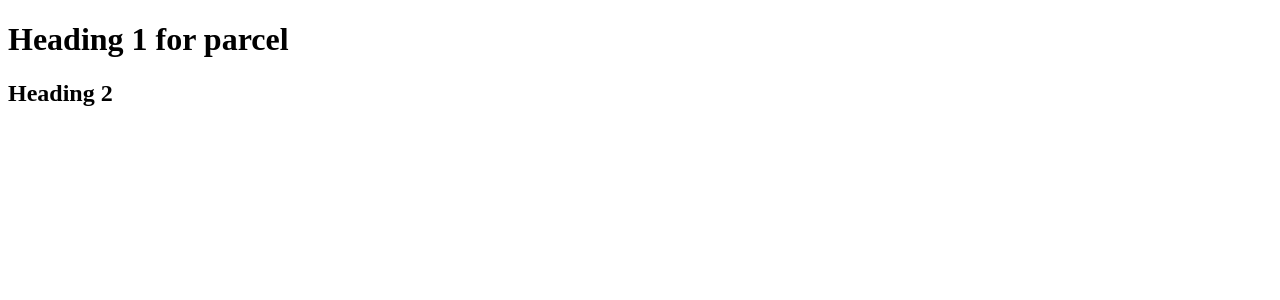
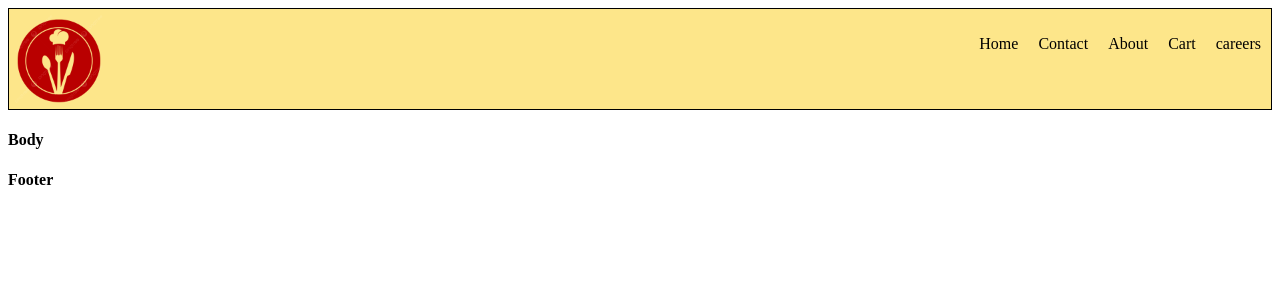
Before and after one commit to 1Mohitpl/EatChat, a React (Vite) app: page / in a window 1280 px wide. Shown: the top 300 px of the page. Built offline with nearby package versions, Linux system fonts and the light colour scheme.

Commit message:
buidling app

```diff
--- a/App.js
+++ b/App.js
@@ -1,38 +1,50 @@
 import React from "react";
 import ReactDOM from "react-dom/client";
+import logo from './imgs/applogo.png';
 
-const heading = React.createElement(
-    "h1",
-    {
-        id: "title",
-        key:"h1",
-    },
-     "Heading 1 for parcel"
+const Title = () => (
+  <a href="/">
+    <img
+  className="logo"
+       src={logo}/>
+</a>
 );
 
-console.log(heading);
 
-const heading2 = React.createElement(
-    "h2",
-    {
-        id: "title",
-        key:"h2",
 
-    },
-    "Heading 2"
+const Header = () => (
+  <div className="header">
+    <Title />
+    <div className="nave-items">
+      <ul>
+        <li>Home</li>
+        <li>Contact</li>
+        <li>About</li>
+        <li>Cart</li>
+        <li>careers</li>
+      </ul>
+    </div>
+  </div>
 );
 
-const container = React.createElement(
-    "div",
-    {
-        id: "container",
+const Body = () => {
+  return <h4>Body</h4>;
+};
 
-    },
-    [heading, heading2]
-);
+const Footer = () => {
+  return <h4>Footer</h4>;
+};
 
-console.log(heading);
+const AppLayout = () => {
+  return (
+    <>
+      <Header />
+      <Body />
+      <Footer />
+    </>
+  );
+};
 
 const root = ReactDOM.createRoot(document.getElementById("root"));
 
-root.render(container);
+root.render(<AppLayout />);
--- a/index.css
+++ b/index.css
@@ -0,0 +1,19 @@
+.header {
+  display: flex;
+  justify-content: space-between;
+  border: 1px solid black;
+  background-color: #fde68a;
+}
+
+.nave-items ul {
+  list-style-type: none;
+  display: flex;
+}
+.nave-items ul li {
+  padding: 10px;
+}
+
+.logo {
+  width: 100px;
+  display: flex;
+}
--- a/index.html
+++ b/index.html
@@ -1,15 +1,15 @@
 <!DOCTYPE html>
 <html lang="en">
   <head>
-    <meta charset="UTF-8">
-    <meta name="viewport" content="width=device-width, initial-scale=1.0">
+    <meta charset="UTF-8" />
+    <meta name="viewport" content="width=device-width, initial-scale=1.0" />
     <title>Eat&chat</title>
+    <link rel="stylesheet" href="index.css" />
   </head>
   <body>
     <div id="root">
       <h1>Not Render</h1>
     </div>
     <script type="module" src="App.js"></script>
-
   </body>
 </html>
```
Also changed, not shown: imgs/applogo.png (added). Lines whose indentation alone changed are shown as unchanged.
